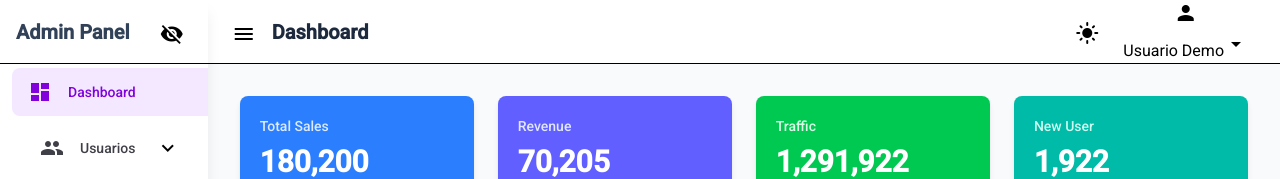
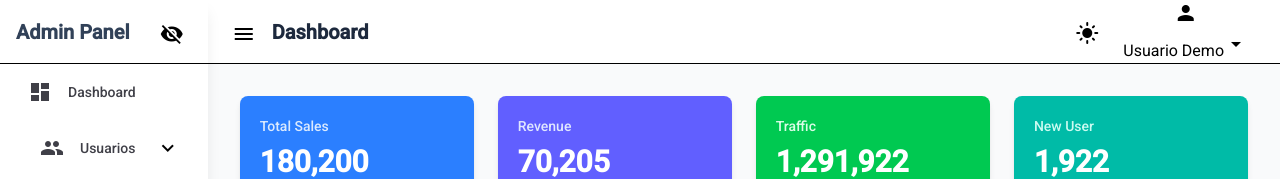
Before and after one commit to henksandoval/JobMagnetic-BackOffice, an Angular app in the folder backoffice/: page /dashboard in a window 1280 px wide. Shown: the top 179 px of the page. Built offline with nearby package versions, Linux system fonts and the light colour scheme.

Commit message:
refactor: 🔧 update MenuItem component to use config input and improve variant handling

```diff
--- a/backoffice/package.json
+++ b/backoffice/package.json
@@ -30,6 +30,7 @@
     "@angular/platform-browser-dynamic": "^19.2.0",
     "@angular/router": "^19.2.0",
     "@tailwindcss/postcss": "^4.1.12",
+    "class-variance-authority": "^0.7.1",
     "postcss": "^8.5.6",
     "rxjs": "~7.8.0",
     "tailwindcss": "^4.1.12",
--- a/backoffice/src/app/layout/components/sidebar/components/menu-item/menu-item.component.ts
+++ b/backoffice/src/app/layout/components/sidebar/components/menu-item/menu-item.component.ts
@@ -1,23 +1,31 @@
-import { Component, EventEmitter, Input, Output } from '@angular/core';
+import { Component, EventEmitter, Output, computed, input } from '@angular/core';
 import { RouterLink, RouterLinkActive } from '@angular/router';
 import { NgClass } from '@angular/common';
 import { IconComponent } from '@shared/components/atoms/icon/icon.component';
+import { menuItemVariants } from './menu-item.variants';
+import { MenuItemConfig } from '@layout/models/menu-item-config.model';
 
 @Component({
   selector: 'app-menu-item',
+  standalone: true,
   imports: [RouterLink, NgClass, RouterLinkActive, IconComponent],
   template: `
-    <a [routerLink]="route" [ngClass]="classes" routerLinkActive="active" (click)="itemClick.emit()">
-      @if (icon) {
+    <a
+      [routerLink]="config().route"
+      [ngClass]="classes()"
+      routerLinkActive="active"
+      (click)="itemClick.emit()"
+    >
+      @if (config().icon) {
         <app-icon
-          [ngClass]="{ 'mr-4': variant !== 'icon-only' }"
-          [iconName]="icon"
+          [ngClass]="{ 'mr-4': config().variant !== 'icon-only' }"
+          [iconName]="config().icon!"
           size="lg"
           color="subtle"
         ></app-icon>
       }
-      @if (variant !== 'icon-only' && label) {
-        <span class="flex-1 text-sm font-medium">{{ label }}</span>
+      @if (config().variant !== 'icon-only' && config().label) {
+        <span class="flex-1 text-sm font-medium">{{ config().label }}</span>
       }
     </a>
   `,
@@ -26,32 +34,19 @@ import { IconComponent } from '@shared/components/atoms/icon/icon.component';
       :host {
         display: block;
       }
+      .active {
+        @apply font-semibold bg-purple-100 text-purple-700;
+        @apply dark:bg-purple-900/60 dark:text-purple-300;
+      }
     `,
   ],
 })
 export class MenuItemComponent {
-  @Input() route?: string;
-  @Input() label?: string;
-  @Input() icon?: string;
-  @Input() variant: 'default' | 'child' | 'floating' | 'icon-only' = 'default';
+  config = input.required<MenuItemConfig>();
   @Output() itemClick = new EventEmitter<void>();
 
-  get classes() {
-    const base = 'flex items-center w-full no-underline transition-colors duration-200';
-    const active =
-      '[&.active]:font-semibold [&.active]:bg-purple-100 dark:[&.active]:bg-purple-900/60 [&.active]:text-purple-700 dark:[&.active]:text-purple-300';
-
-    const variants = {
-      default:
-        'py-3 px-4 mx-3 my-1 rounded-lg text-zinc-700 dark:text-zinc-300 hover:bg-black/5 dark:hover:bg-white/5',
-      child:
-        'py-3 pl-6 pr-4 my-1 rounded-lg text-zinc-600 dark:text-zinc-400 hover:bg-black/5 dark:hover:bg-white/5',
-      floating:
-        'py-2 px-4 my-1 rounded-md text-zinc-700 dark:text-zinc-300 hover:bg-black/5 dark:hover:bg-slate-700/70',
-      'icon-only':
-        'justify-center w-12 h-12 mx-auto my-2 rounded-xl hover:bg-black/10 dark:hover:bg-slate-700',
-    };
-
-    return `${base} ${active} ${variants[this.variant]}`;
-  }
+  classes = computed(() => {
+    const { variant } = this.config();
+    return menuItemVariants({ variant });
+  });
 }
--- /dev/null
+++ b/backoffice/src/app/layout/components/sidebar/components/menu-item/menu-item.variants.ts
@@ -0,0 +1,18 @@
+import { cva } from 'class-variance-authority';
+
+export const menuItemVariants = cva('flex items-center w-full no-underline transition-colors duration-200', {
+  variants: {
+    variant: {
+      default:
+        'py-3 px-4 mx-3 my-1 rounded-lg text-zinc-700 dark:text-zinc-300 hover:bg-black/5 dark:hover:bg-white/5',
+      child:
+        'py-3 pl-6 pr-4 my-1 rounded-lg text-zinc-600 dark:text-zinc-400 hover:bg-black/5 dark:hover:bg-white/5',
+      floating: 'py-2 px-4 my-1 rounded-md text-zinc-700 dark:text-zinc-300 hover:bg-slate-700/70',
+      'icon-only':
+        'justify-center w-12 h-12 mx-auto my-2 rounded-xl hover:bg-black/10 dark:hover:bg-slate-700',
+    },
+  },
+  defaultVariants: {
+    variant: 'default',
+  },
+});
--- a/backoffice/src/app/layout/components/sidebar/components/sidenav-menu/sidenav-menu.component.html
+++ b/backoffice/src/app/layout/components/sidebar/components/sidenav-menu/sidenav-menu.component.html
@@ -4,7 +4,7 @@
       @if (!collapsed) {
         <div class="nav-group mx-3 mb-2">
           <button (click)="toggleSubmenu(item.route)" class="w-full text-left relative">
-            <app-menu-item [label]="item.label" [icon]="item.icon"></app-menu-item>
+            <app-menu-item [config]="{ label: item.label, icon: item.icon, variant: 'default' }"></app-menu-item>
             <div class="absolute right-4 top-0 bottom-0 flex items-center transition-transform duration-300"
                  [class.rotate-180]="navigationService.isMenuExpanded(item.route)">
               <app-icon [iconName]="navigationService.isMenuExpanded(item.route) ? 'expand_less' : 'expand_more'"
@@ -15,40 +15,38 @@
             <div class="submenu mt-1 mb-2">
               @for (child of item.children; track child.route) {
                 <app-menu-item
-                  [route]="child.route"
-                  [label]="child.label"
-                  [icon]="child.icon"
-                  variant="child"
+                  [config]="{ route: child.route, label: child.label, icon: child.icon, variant: 'child' }"
                 ></app-menu-item>
               }
             </div>
           }
         </div>
-      } @else {
+      }
+      @else {
         <app-flyout>
           <div flyout-trigger>
-            <app-menu-item [icon]="item.icon" variant="icon-only"></app-menu-item>
+            <app-menu-item [config]="{ icon: item.icon, variant: 'icon-only' }"></app-menu-item>
           </div>
           <ng-template flyout-content>
             <app-floating-panel [title]="item.label">
               @for (child of item.children; track child.route) {
                 <app-menu-item
-                  [route]="child.route"
-                  [label]="child.label"
-                  [icon]="child.icon"
-                  variant="floating"
+                  [config]="{ route: child.route, label: child.label, icon: child.icon, variant: 'floating' }"
                 ></app-menu-item>
               }
             </app-floating-panel>
           </ng-template>
         </app-flyout>
       }
-    } @else {
+    }
+    @else {
       <app-menu-item
-        [route]="item.route"
-        [label]="item.label"
-        [icon]="item.icon"
-        [variant]="collapsed ? 'icon-only' : 'default'"
+        [config]="{
+          route: item.route,
+          label: item.label,
+          icon: item.icon,
+          variant: collapsed ? 'icon-only' : 'default'
+        }"
         [matTooltip]="collapsed ? item.label : null"
         matTooltipPosition="right"
       ></app-menu-item>
--- /dev/null
+++ b/backoffice/src/app/layout/models/menu-item-variant.model.ts
@@ -0,0 +1 @@
+export type MenuItemVariant = 'default' | 'child' | 'floating' | 'icon-only';
```
Also changed, not shown: backoffice/src/app/layout/models/menu-item-config.model.ts (added, +8 -0 lines).
